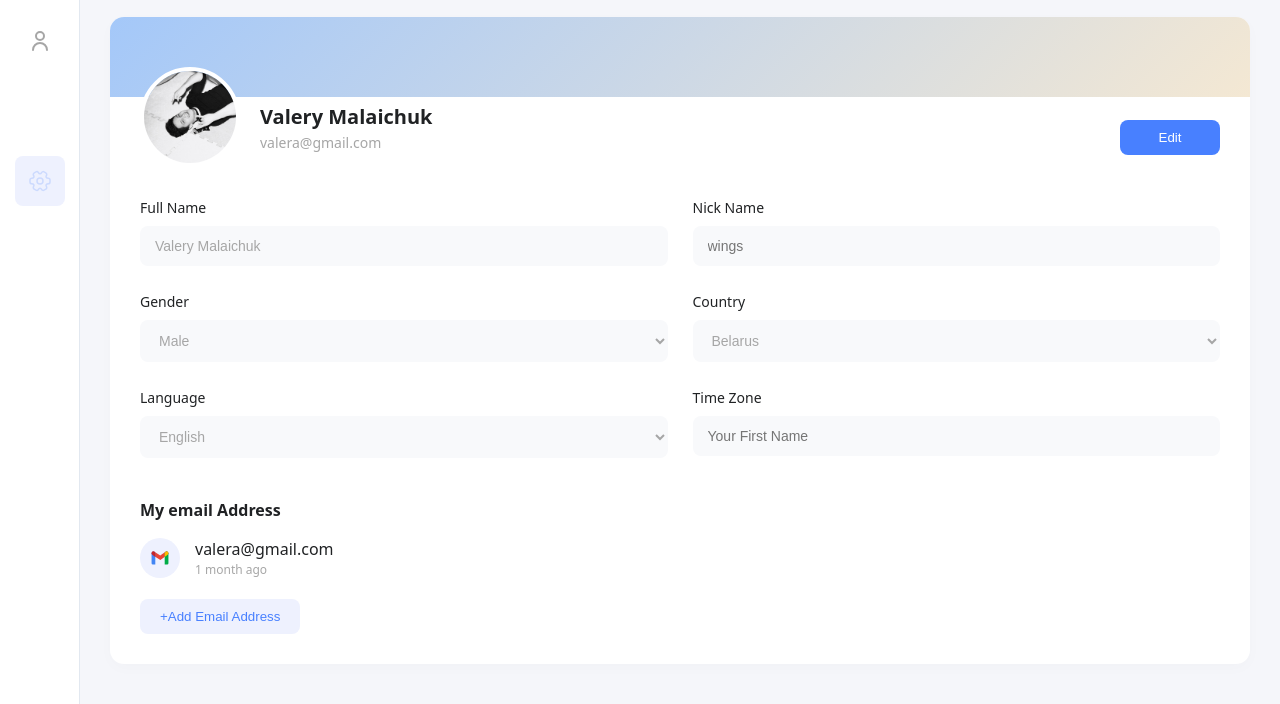
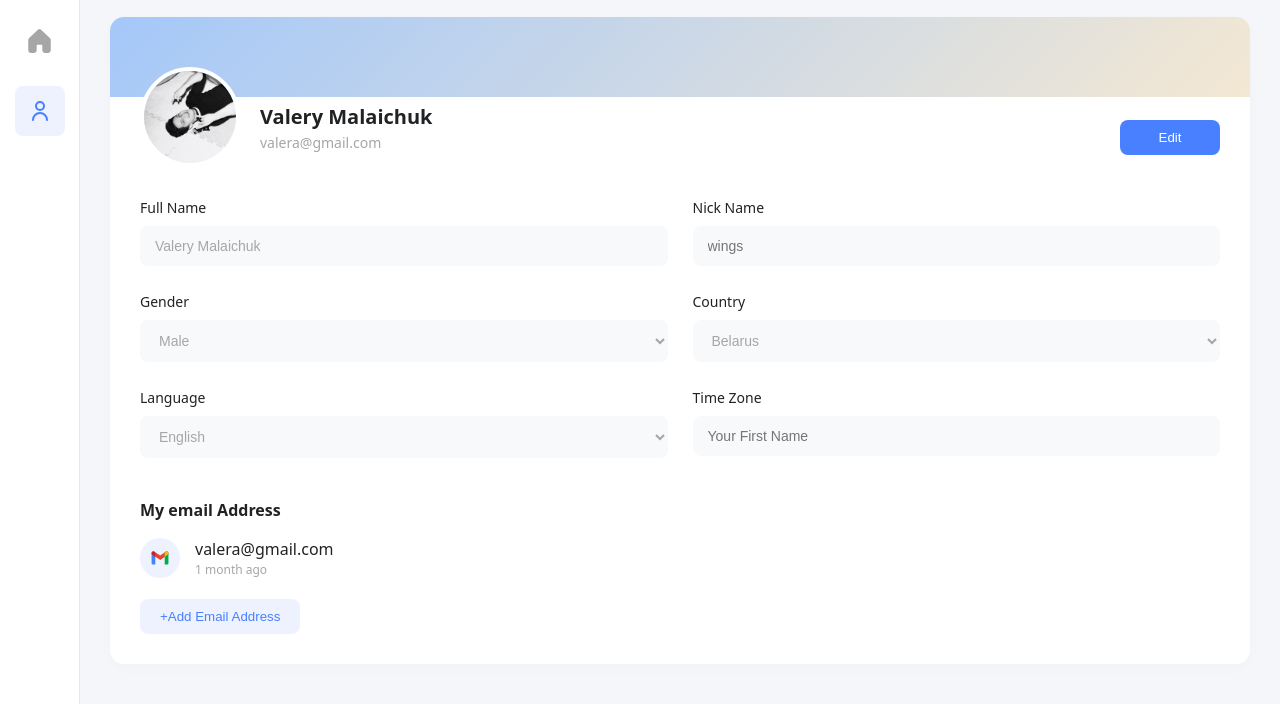
Before and after one commit to senLoveY/social-sphere, a website: page settings.html in a window 1280 px wide. Shown: the part 84-788 px from the top of the page. Drawn offline with Linux system fonts and the light colour scheme.

Commit message:
icon changes V2.0

```diff
--- a/settings.html
+++ b/settings.html
@@ -22,22 +22,18 @@
         <nav class="sidebar__nav">
           <ul class="sidebar__list">
             <li class="sidebar__item">
-              <a href="#" class="sidebar__link" aria-label="Profile">
+              <a href="feed.html" class="sidebar__link " aria-label="Лента">
+                <span class="sidebar__icon sidebar__icon--home"></span>
+              </a>
+            </li>
+            <li class="sidebar__item">
+              <a href="#" class="sidebar__link sidebar__link--active" aria-label="Profile">
                 <span class="sidebar__icon sidebar__icon--profile"></span>
               </a>
             </li>
             <li class="sidebar__item">
               <a href="#" class="sidebar__link" aria-label="Messages">
                 <span class="sidebar__icon sidebar__icon--chats"></span>
-              </a>
-            </li>
-            <li class="sidebar__item">
-              <a
-                href="#"
-                class="sidebar__link sidebar__link--active"
-                aria-label="Settings"
-              >
-                <span class="sidebar__icon sidebar__icon--settings"></span>
               </a>
             </li>
           </ul>
```
Also changed, not shown: feed.html (+0 -5 lines).
